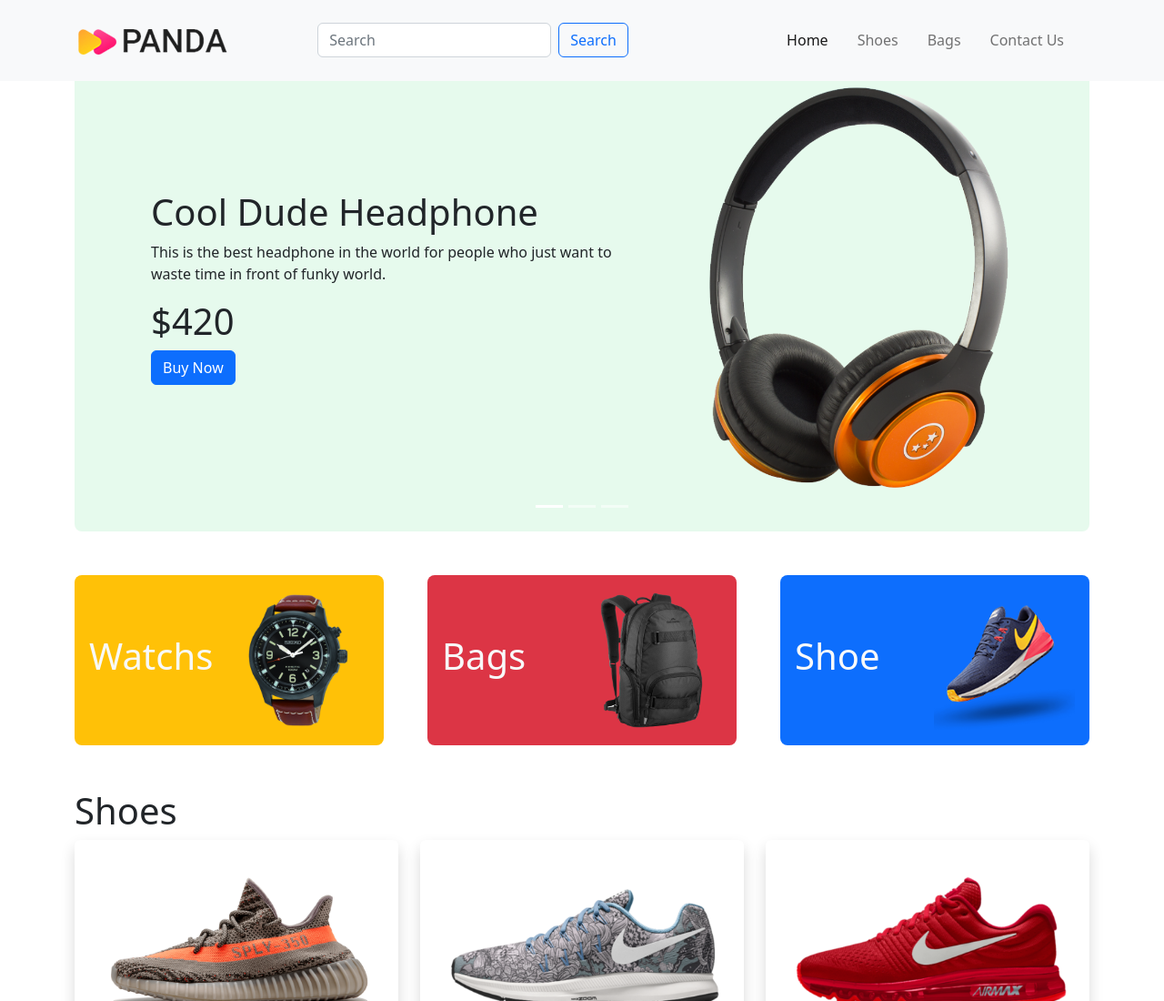
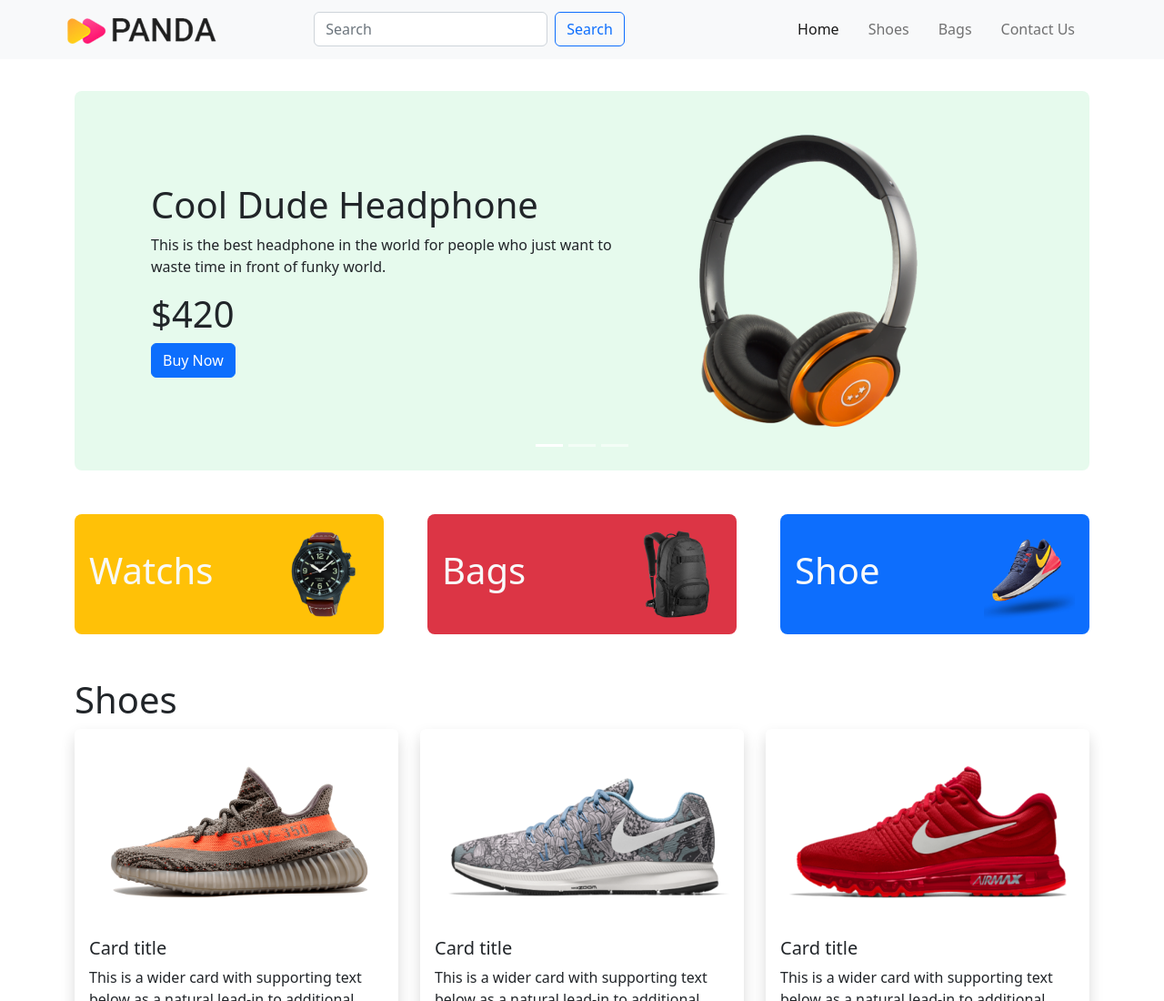
Before and after one commit to AbdullahAlAnasSaimon/panda-commerce, a plain HTML site: page index.html in a window 1280 px wide. Shown: the top 1100 px of the page at 91% size. Drawn offline with nearby package versions, Linux system fonts and the light colour scheme.

Commit message:
recheck updated

```diff
--- a/index.html
+++ b/index.html
@@ -14,7 +14,7 @@
     <!-- header start -->
     <header class="container">
         <nav class="navbar navbar-expand-lg fixed-top bg-light">
-            <div class="container p-3">
+            <div class="container p-1">
                 <a class="navbar-brand" href="#">
                     <img src="images/logo.png" alt="">
                 </a>
@@ -47,7 +47,7 @@
             </div>
         </nav>
         <!-- slider starts -->
-        <section class="mt-5">
+        <section style="margin-top: 100px;">
             <div id="carouselExampleIndicators" class="carousel slide" data-bs-ride="true">
                 <div class="carousel-indicators">
                     <button type="button" data-bs-target="#carouselExampleIndicators" data-bs-slide-to="0"
@@ -70,7 +70,7 @@
                                 </div>
                             </div>
                             <div class="col-lg-5">
-                                <img src="images/banner-images/headphone.png" class="d-block w-100 img-fluid"
+                                <img src="images/banner-images/headphone.png" class="d-block img-fluid slider-img"
                                     alt="headphone">
                             </div>
                         </div>
@@ -87,7 +87,7 @@
                                 </div>
                             </div>
                             <div class="col-lg-5">
-                                <img src="images/banner-images/tv.png" class="d-block w-100 img-fluid" alt="headphone">
+                                <img src="images/banner-images/tv.png" class="d-block img-fluid slider-img" alt="headphone">
                             </div>
                         </div>
                     </div>
@@ -103,7 +103,7 @@
                                 </div>
                             </div>
                             <div class="col-lg-5">
-                                <img src="images/banner-images/xbox.png" class="d-block w-100 img-fluid"
+                                <img src="images/banner-images/xbox.png" class="d-block img-fluid slider-img"
                                     alt="headphone">
                             </div>
                         </div>
@@ -122,19 +122,19 @@
                     <div class="col-lg-4 col-md-6 col-sm-12">
                         <div class="p-3 bg-warning d-flex justify-content-between align-items-center rounded-3">
                             <h1 class="text-light">Watchs</h1>
-                            <img src="images/categories/watch.png" alt="">
+                            <img class="categories-img" src="images/categories/watch.png" alt="">
                         </div>
                     </div>
                     <div class="col-lg-4 col-md-6 col-sm-12">
                         <div class="p-3 bg-danger d-flex justify-content-between align-items-center rounded-3">
                             <h1 class="text-light">Bags</h1>
-                            <img src="images/categories/bag.png" alt="">
+                            <img class="categories-img" src="images/categories/bag.png" alt="">
                         </div>
                     </div>
                     <div class="col-lg-4 col-md-6 col-sm-12">
                         <div class="p-3 bg-primary d-flex justify-content-between align-items-center rounded-3">
                             <h1 class="text-light">Shoe</h1>
-                            <img src="images/categories/shoes.png" alt="">
+                            <img class="categories-img" src="images/categories/shoes.png" alt="">
                         </div>
                     </div>
                 </div>
--- a/style.css
+++ b/style.css
@@ -4,3 +4,9 @@
 .panda-bg-info{
     background-color: #e6faed;
 }
+.slider-img{
+    width: 300px;
+}
+.categories-img{
+    width: 100px;
+}
```
Also changed, not shown: images/banner-images/tv.png.
